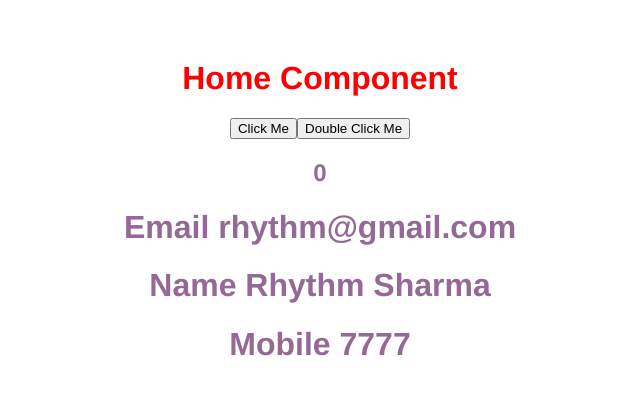
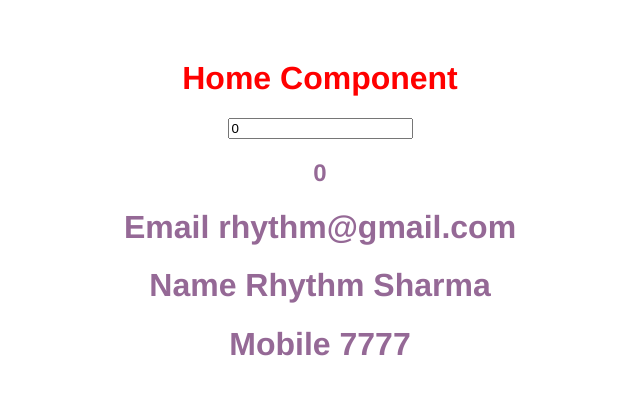
Before and after one commit to Rhythm-08/Vue-js-first-App, a Vue app: page / in a window 1280 px wide. Shown: the top 394 px of the page, without its empty margins (320-960 px from the left). Built offline with nearby package versions, Linux system fonts and the light colour scheme.

Commit message:
Two-way binding

```diff
--- a/src/components/home.vue
+++ b/src/components/home.vue
@@ -1,7 +1,6 @@
 <template>
-    <h1 v-on:mousemove="getConsole()">Home Component</h1>
-    <button v-on:click="getData('Button 1 Clicked')">Click Me</button>
-    <button v-on:dblclick="getData('Button 1 Clicked')">Double Click Me</button>
+    <h1 >Home Component</h1>
+    <input  type="text" placeholder="enter here" v-model="count"/>
     <h2>{{ count }}</h2>
 </template>
 
@@ -13,15 +12,6 @@ export default {
             count:0
         }
     },
-    methods:{
-    getData(data){
-        alert(data);
-    },
-    getConsole(){
-        this.count++;
-        console.log('Function Called')
-    }
-}
 
 }
 
```
